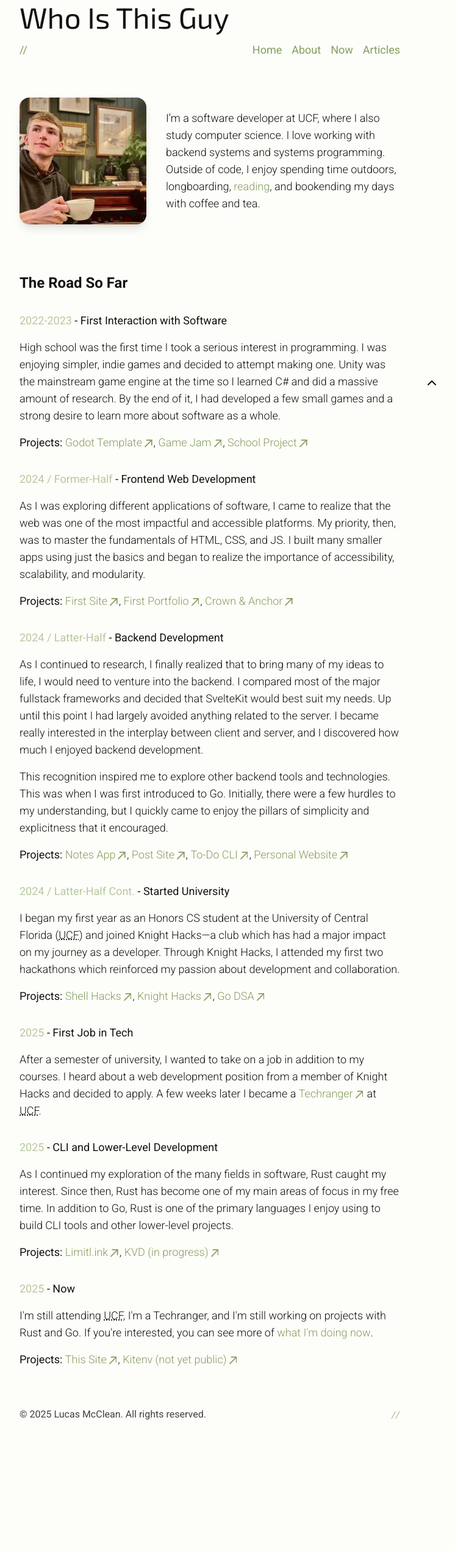
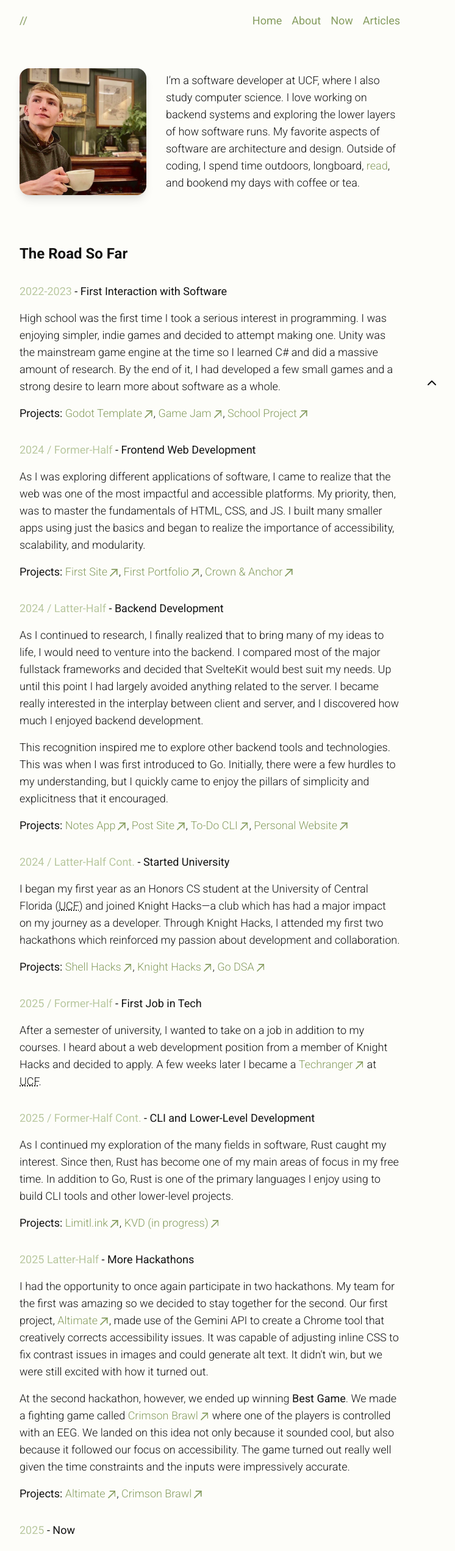
Before and after one commit to lucasmcclean/portfolio, a SvelteKit app: page /about in a window 1280 px wide. Shown: the part 132-2676 px from the top of the page at 61% size, without its empty margins (296-1042 px from the left). Before the commit the page ends 2528 px from the top, so only its background shows below. Built offline with nearby package versions, Linux system fonts and the light colour scheme; a web font is replaced by a local one.

Commit message:
feat: update info

```diff
--- a/src/routes/+page.svelte
+++ b/src/routes/+page.svelte
@@ -19,7 +19,8 @@
 		{ name: 'Bash', types: ['language', 'infrastructure'] },
 		{ name: 'PostgreSQL', types: ['database'] },
 		{ name: 'MongoDB', types: ['database'] },
-		{ name: 'NeoVim', types: ['productivity'] }
+		{ name: 'NeoVim', types: ['productivity'] },
+		{ name: 'AWS', types: ['infastructure'] }
 	];
 
 	const allArticles = getAllArticles();
@@ -72,9 +73,11 @@
 
 <main id="main-content" class="xs:space-y-24 my-16 space-y-16 font-light">
 	<p>
-		I'm a software developer and honors CS student at UCF. I didn’t always plan to end up here. I
-		just wanted to build things, and code turned out to be a really good way to do that. My
-		development philosophy is to write code that’s as simple as possible and no simpler.
+		I'm a <b>software developer</b> and honors CS student at UCF. My philosohpy on development is always
+		changing as I learn, but some of the principles that have held are: prioritize simplicity, design
+		deep components with simple interfaces, and invest time in finding the right abstractions. There
+		are exceptions – such as for short-lived systems – but as a whole, these principles have consistently
+		led me down the right path.
 	</p>
 
 	<section class="space-y-4">
--- a/src/routes/about/+page.svelte
+++ b/src/routes/about/+page.svelte
@@ -16,7 +16,7 @@
 	path="/about"
 />
 
-<Header main="About" sub="Who Is This Guy" />
+<Header main="About" />
 
 <Navbar />
 
@@ -31,10 +31,11 @@
 		/>
 		<div class="space-y-4 md:w-2/3">
 			<p class="max-w-md font-light">
-				I’m a software developer at UCF, where I also study computer science. I love working with
-				backend systems and systems programming. Outside of code, I enjoy spending time outdoors,
-				longboarding, <Link href="/reading">reading</Link>, and bookending my days with coffee and
-				tea.
+				I’m a software developer at UCF, where I also study computer science. I love working on
+				backend systems and exploring the lower layers of how software runs. My favorite aspects of
+				software are architecture and design. Outside of coding, I spend time outdoors, longboard, <Link
+					href="/reading">read</Link
+				>, and bookend my days with coffee or tea.
 			</p>
 		</div>
 	</section>
@@ -127,7 +128,7 @@
 			</li>
 
 			<li>
-				<h4><span class="text-secondary">2025</span> - First Job in Tech</h4>
+				<h4><span class="text-secondary">2025 / Former-Half</span> - First Job in Tech</h4>
 				<p class="font-light">
 					After a semester of university, I wanted to take on a job in addition to my courses. I
 					heard about a web development position from a member of Knight Hacks and decided to apply.
@@ -139,7 +140,9 @@
 			</li>
 
 			<li>
-				<h4><span class="text-secondary">2025</span> - CLI and Lower-Level Development</h4>
+				<h4>
+					<span class="text-secondary">2025 / Former-Half Cont.</span> - CLI and Lower-Level Development
+				</h4>
 				<p class="font-light">
 					As I continued my exploration of the many fields in software, Rust caught my interest.
 					Since then, Rust has become one of my main areas of focus in my free time. In addition to
@@ -154,6 +157,39 @@
 			</li>
 
 			<li>
+				<h4>
+					<span class="text-secondary">2025 Latter-Half</span> - More Hackathons
+				</h4>
+				<p class="font-light">
+					I had the opportunity to once again participate in two hackathons. My team for the first
+					was amazing so we decided to stay together for the second. Our first project, <Link
+						href="https://github.com/lucasmcclean/altimate"
+						external>Altimate</Link
+					>, made use of the Gemini API to create a Chrome tool that creatively corrects
+					accessibility issues. It was capable of adjusting inline CSS to fix contrast issues in
+					images and could generate alt text. It didn't win, but we were still excited with how it
+					turned out.
+				</p>
+				<p class="font-light">
+					At the second hackathon, however, we ended up winning <b>Best Game</b>. We made a fighting
+					game called <Link
+						href="https://github.com/lucasmcclean/project-foxtrot-black-trigger-watchtower-omega"
+						external>Crimson Brawl</Link
+					> where one of the players is controlled with an EEG. We landed on this idea not only because
+					it sounded cool, but also because it followed our focus on accessibility. The game turned out
+					really well given the time constraints and the inputs were impressively accurate.
+				</p>
+				<p class="font-light">
+					<strong>Projects:</strong>
+					<Link href="https://github.com/lucasmcclean/altimate" external>Altimate</Link>,
+					<Link
+						href="https://github.com/lucasmcclean/project-foxtrot-black-trigger-watchtower-omega"
+						external>Crimson Brawl</Link
+					>
+				</p>
+			</li>
+
+			<li>
 				<h4><span class="text-secondary">{new Date().getFullYear()}</span> - Now</h4>
 				<p class="font-light">
 					I'm still attending <abbr title="University of Central Florida">UCF</abbr>, I'm a
@@ -164,8 +200,7 @@
 				<p class="font-light">
 					<strong>Projects:</strong>
 					<Link href="https://github.com/lucasmcclean/portfolio" external>This Site</Link>,
-					<Link href="https://github.com/lucasmcclean/kitenv" external>Kitenv (not yet public)</Link
-					>
+					<Link href="https://github.com/lucasmcclean/ttcg" external>TTCG (not yet public)</Link>
 				</p>
 			</li>
 		</ol>
--- a/src/routes/now/+page.svelte
+++ b/src/routes/now/+page.svelte
@@ -66,15 +66,17 @@
 		<ul class="list-disc space-y-4 font-light">
 			<li>
 				<p>
-					<Link href="https://github.com/lucasmcclean/limitlink/tree/v2" external>LimitL.ink</Link> is
-					a URL shortener with usage limits and expiration. Built with <strong>Go</strong>,
-					<strong>Docker</strong>, and <strong>SvelteKit</strong>.
+					<Link href="https://github.com/lucasmcclean/ttcg" external>TTCG</Link> (not yet published)
+					is a terminal-based trading card game where cards are acquired based on your system. CLI built
+					with <strong>Rust</strong>. Backend built with <strong>Go</strong>.
+					<span class="opacity-80">I'll have some articles out related to this soon.</span>
 				</p>
 			</li>
 			<li>
 				<p>
-					<Link href="https://crates.io/crates/kvd" external>KVD</Link> (not yet published) is a key-value
-					differ that is generic over file types. Built with <strong>Rust</strong>.
+					<Link href="https://github.com/lucasmcclean/limitlink/tree/v2" external>LimitL.ink</Link> is
+					a URL shortener with usage limits and expiration. Built with <strong>Go</strong>,
+					<strong>Docker</strong>, and <strong>SvelteKit</strong>.
 				</p>
 			</li>
 		</ul>
@@ -85,8 +87,11 @@
 		<ul class="list-disc space-y-4 font-light">
 			<li>
 				<p>
-					Reading philosophical fiction. Most recently I finished <cite>Crime and Punishment</cite>
-					and I'm now reading <cite>Notes from Underground</cite>.
+					Reading philosophical fiction. I've recently finished both <cite
+						>Crime and Punishment</cite
+					>
+					and <cite>Notes from Underground</cite>. I'm now reading
+					<cite>The Brothers Karamazov</cite>.
 				</p>
 			</li>
 			<li>
@@ -106,5 +111,5 @@
 		</ul>
 	</section>
 
-	<p class="xs:text-base text-end text-sm italic opacity-80">Last updated: September 2025</p>
+	<p class="xs:text-base text-end text-sm italic opacity-80">Last updated: November 2025</p>
 </main>
--- a/src/routes/reading/+page.svelte
+++ b/src/routes/reading/+page.svelte
@@ -34,20 +34,14 @@
 			</li>
 			<li>
 				<p class="font-base">
-					<cite>The Seven Storey Mountain</cite>
-					<span class="opacity-80">by Thomas Merton</span>
+					<cite>The Epistles of Ignatius of Antioch</cite>
+					<span class="opacity-80">by Saint Ignatius of Antioch</span>
 				</p>
 			</li>
 			<li>
 				<p class="font-base">
-					<cite>Designing Data-Intensive Applications</cite>
-					<span class="opacity-80">by Martin Kleppmann</span>
-				</p>
-			</li>
-			<li>
-				<p class="font-base">
-					<cite>The Miracle of Father Kapaun</cite>
-					<span class="opacity-80">by Roy Wenzl & Travis Heying</span>
+					<cite>The Brothers Karamazov</cite>
+					<span class="opacity-80">by Fyodor Dostoyevsky</span>
 				</p>
 			</li>
 		</ol>
@@ -79,6 +73,12 @@
 					<span class="opacity-80">by Leo Tolstoy</span>
 				</p>
 			</li>
+			<li>
+				<p class="font-base">
+					<cite>The Miracle of Father Kapaun</cite>
+					<span class="opacity-80">by Roy Wenzl & Travis Heying</span>
+				</p>
+			</li>
 		</ol>
 	</section>
 
@@ -89,12 +89,6 @@
 				<p class="font-base">
 					<cite>A Gentle Creature</cite>
 					<span class="opacity-80">by Fyodor Dostoyevsky</span>
-				</p>
-			</li>
-			<li>
-				<p class="font-base">
-					<cite>The Epistles of Ignatius of Antioch</cite>
-					<span class="opacity-80">by Saint Ignatius of Antioch</span>
 				</p>
 			</li>
 			<li>
@@ -115,12 +109,6 @@
 			</li>
 			<li>
 				<p class="font-base">
-					<cite>The Brothers Karamazov</cite>
-					<span class="opacity-80">by Fyodor Dostoyevsky</span>
-				</p>
-			</li>
-			<li>
-				<p class="font-base">
 					<cite>Lord of the World</cite>
 					<span class="opacity-80">by Robert Hugh Benson</span>
 				</p>
@@ -131,6 +119,18 @@
 					<span class="opacity-80">by Saint Irenaeus of Lyon</span>
 				</p>
 			</li>
+			<li>
+				<p class="font-base">
+					<cite>The Seven Storey Mountain</cite>
+					<span class="opacity-80">by Thomas Merton</span>
+				</p>
+			</li>
+			<li>
+				<p class="font-base">
+					<cite>Designing Data-Intensive Applications</cite>
+					<span class="opacity-80">by Martin Kleppmann</span>
+				</p>
+			</li>
 		</ol>
 	</section>
 </main>
```
